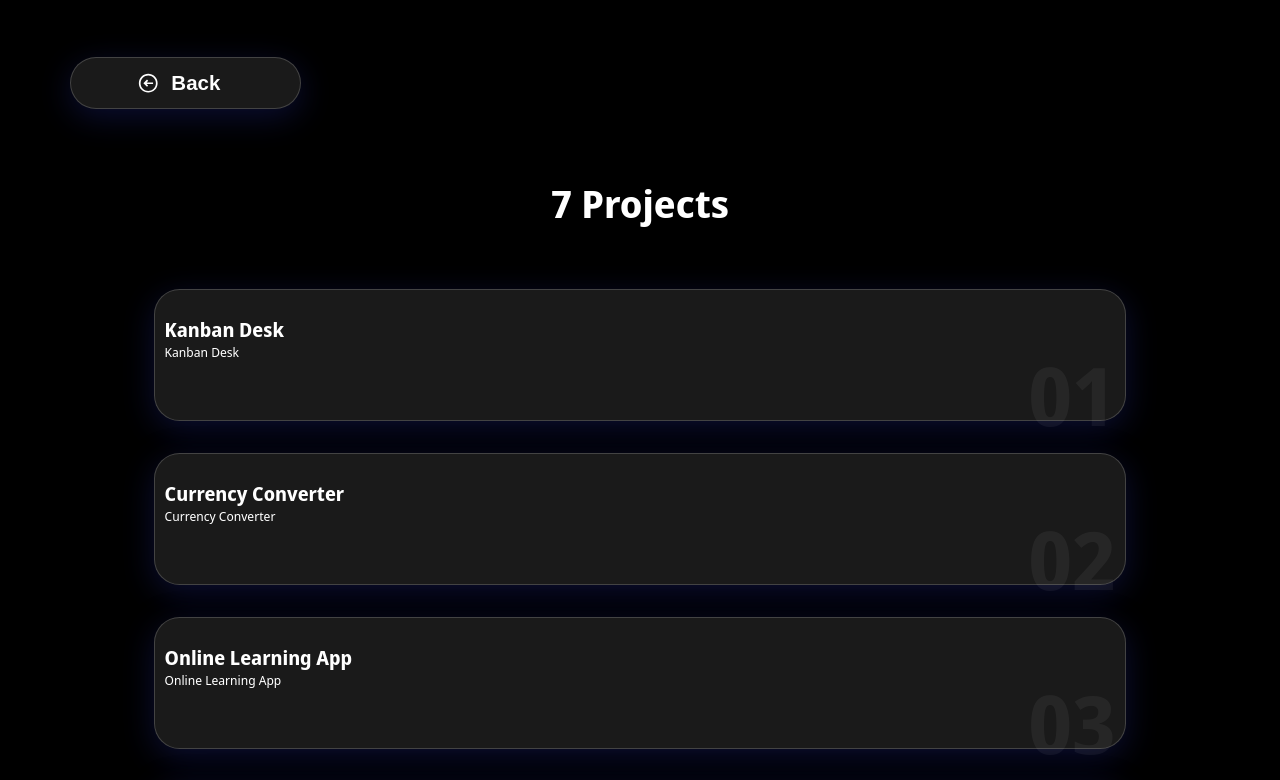
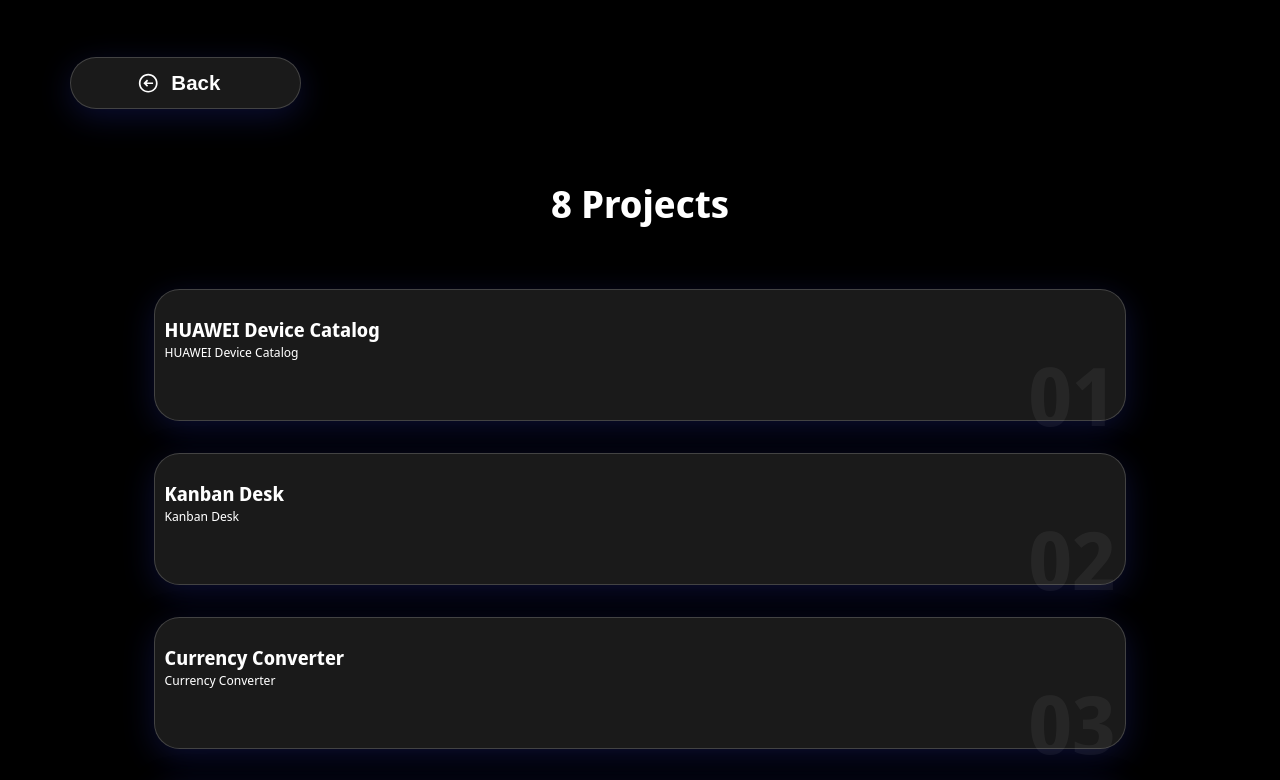
Before and after one commit to ArtiomB5/CV, a React (Create React App) app: page /#/mywork in a window 1280 px wide. Shown: the top 780 px of the page. Built offline with nearby package versions, Linux system fonts and the light colour scheme.

Commit message:
New Project Added

```diff
--- a/src/components/MyWork/Projects/index.tsx
+++ b/src/components/MyWork/Projects/index.tsx
@@ -5,6 +5,11 @@
 
 export const Projects = () => {
   const projects = [
+    {
+      title: CONSTANTS.HUAWEI_DEVICE_CATALOG_TITLE,
+      description: CONSTANTS.HUAWEI_DEVICE_CATALOG_DESC,
+      link: CONSTANTS.HUAWEI_DEVICE_CATALOG_LINK
+    },
     {
       title: CONSTANTS.KANBAN_TITLE,
       description: CONSTANTS.KANBAN_DESC,
--- a/src/constants/index.ts
+++ b/src/constants/index.ts
@@ -12,6 +12,7 @@
 //Projects links
 export const PROJECTS_LIST_TITLE = 'Projects';
 
+export const HUAWEI_DEVICE_CATALOG_TITLE = "HUAWEI Device Catalog";
 export const KANBAN_TITLE = "Kanban Desk";
 export const CURRENCY_CONVERTER_TITLE = "Currency Converter";
 export const ONLINE_LEARNING_APP_TITLE = "Online Learning App";
@@ -20,6 +21,7 @@
 export const HUAWEI_WATCH_GT_2_PAGE_TITLE = "HUAWEI WATCH GT 2 Page";
 export const APPLE_EVENT2021_PAGE_TITLE = "Apple Event 2021";
 
+export const HUAWEI_DEVICE_CATALOG_DESC = "HUAWEI Device Catalog";
 export const KANBAN_DESC = "Kanban Desk";
 export const CURRENCY_CONVERTER_DESC = "Currency Converter";
 export const ONLINE_LEARNING_APP_DESC = "IT-Incubator students team project";
@@ -28,6 +30,7 @@
 export const HUAWEI_WATCH_GT_2_PAGE_DESC = "Flexbox Practice";
 export const APPLE_EVENT2021_PAGE_DESC = "Flexbox Practice";
 
+export const HUAWEI_DEVICE_CATALOG_LINK = "https://huawei-device-catalog.vercel.app/";
 export const KANBAN_LINK = "https://kanban-desk.vercel.app/";
 export const CURRENCY_CONVERTER_LINK = "https://currency-converter-artiomb5.vercel.app/";
 export const ONLINE_LEARNING_APP_LINK = "https://hw16.vercel.app/login";
```
